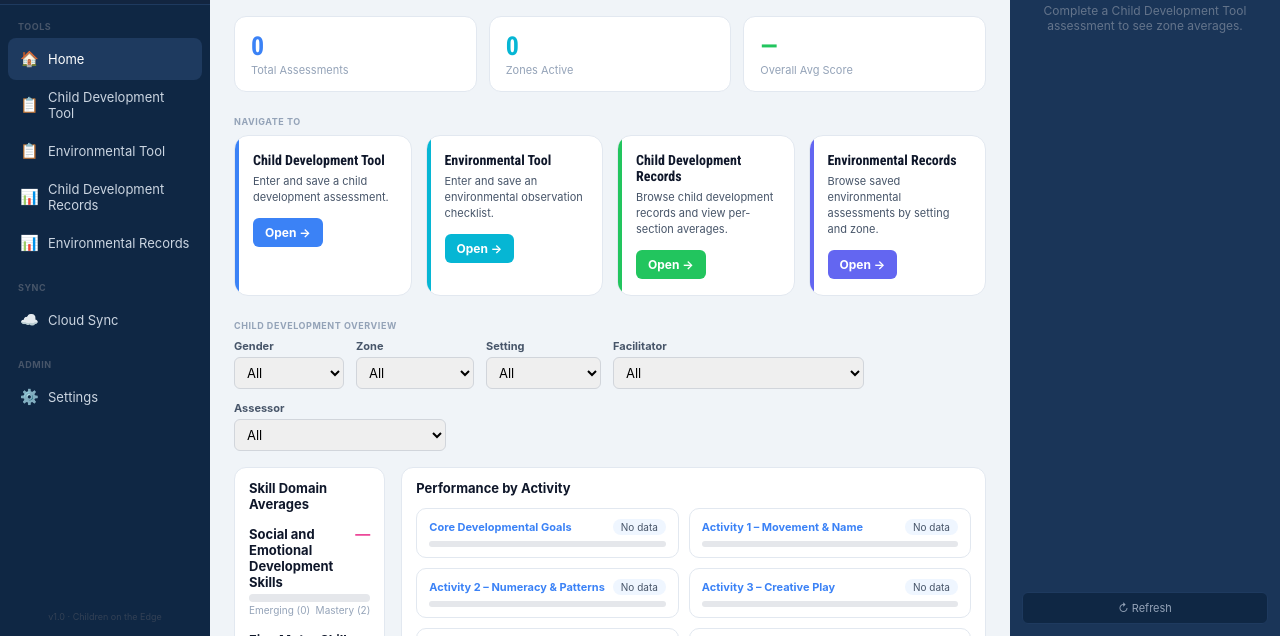
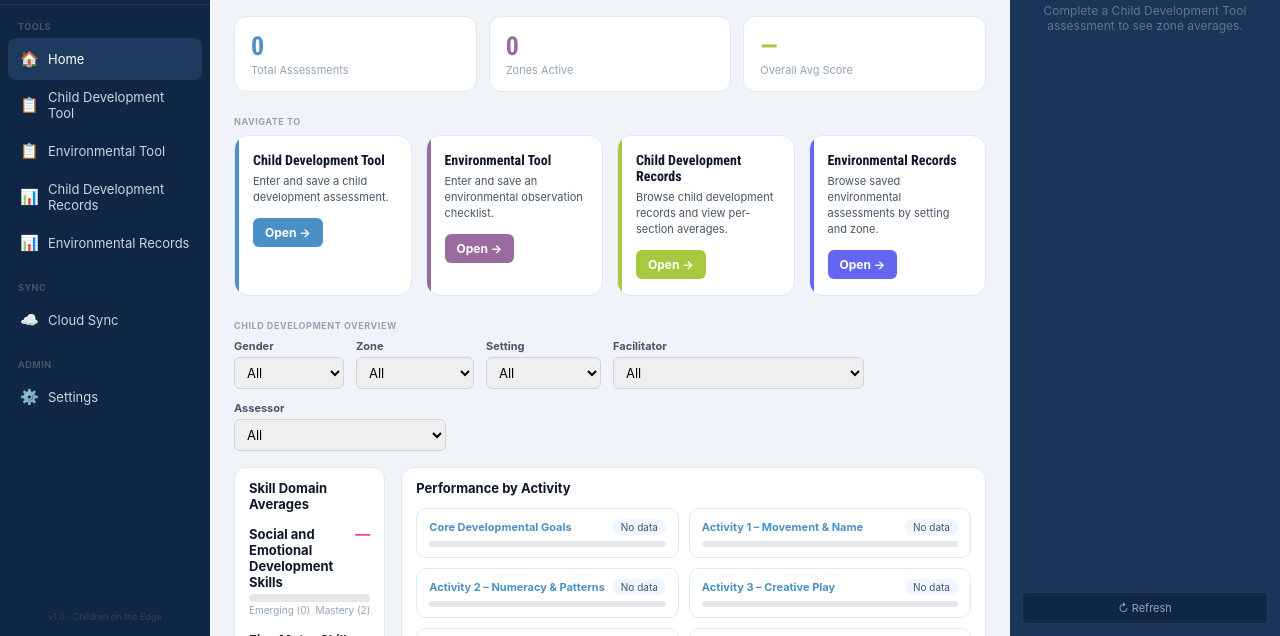
Before and after one commit to Children-on-the-Edge/AssesssmentForPlayBased, an Electron app: page index.html in a window 1280 px wide. Shown: the part 164-800 px from the top of the page. Drawn offline with Linux system fonts and the light colour scheme.

Commit message:
Update color variables for logo and UI elements

```diff
--- a/css/styles.css
+++ b/css/styles.css
@@ -3,17 +3,18 @@
   --navy-mid: #1e3a5f;
   --navy-light: #2d5a8e;
   --navy-hover: #3b72b0;
-  --accent: #3b82f6;
-  --accent2: #06b6d4;
+  --accent: #4a90c4;    /* logo blue bar */
+  --accent2: #9b6ba0;   /* logo purple bar */
+  --logo-brown: #96603f; /* logo brown bar \u2014 used for the 4th nav card stripe */
   --bg: #f0f4f8;
   --card-bg: #ffffff;
   --card-border: #e2e8f0;
   --text-dark: #0f172a;
   --text-mid: #475569;
   --text-light: #94a3b8;
-  --green: #22c55e;
-  --amber: #f59e0b;
-  --red: #ef4444;
+  --green: #a8c93f;     /* logo lime green bar */
+  --amber: #f0982c;     /* logo orange bar */
+  --red: #ef4444;       /* kept distinct from the logo palette \u2014 red still reads clearly as "error/danger" */
   --sidebar-bg: #0f2744;
   --radius-lg: 14px;
   --radius-md: 10px;
```
